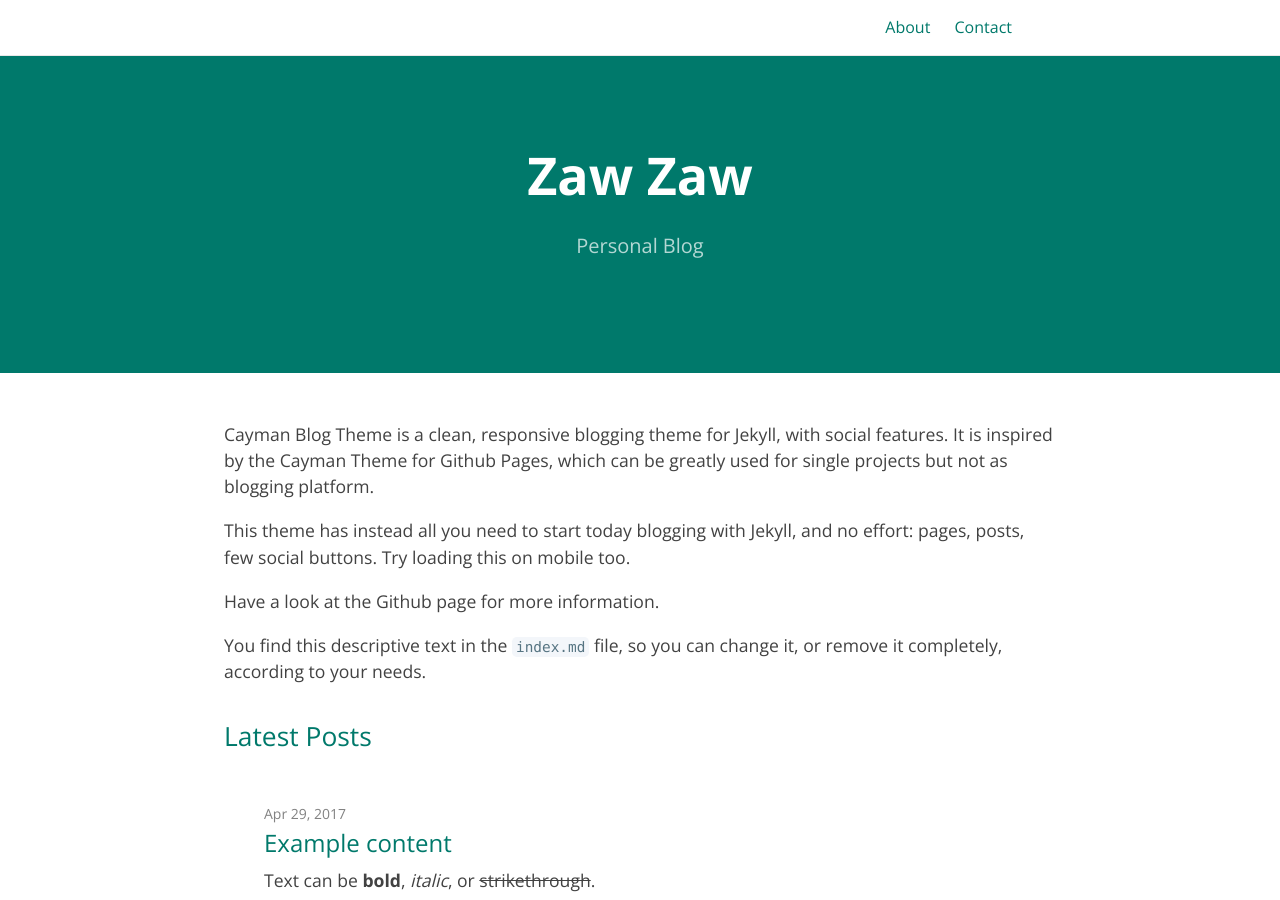
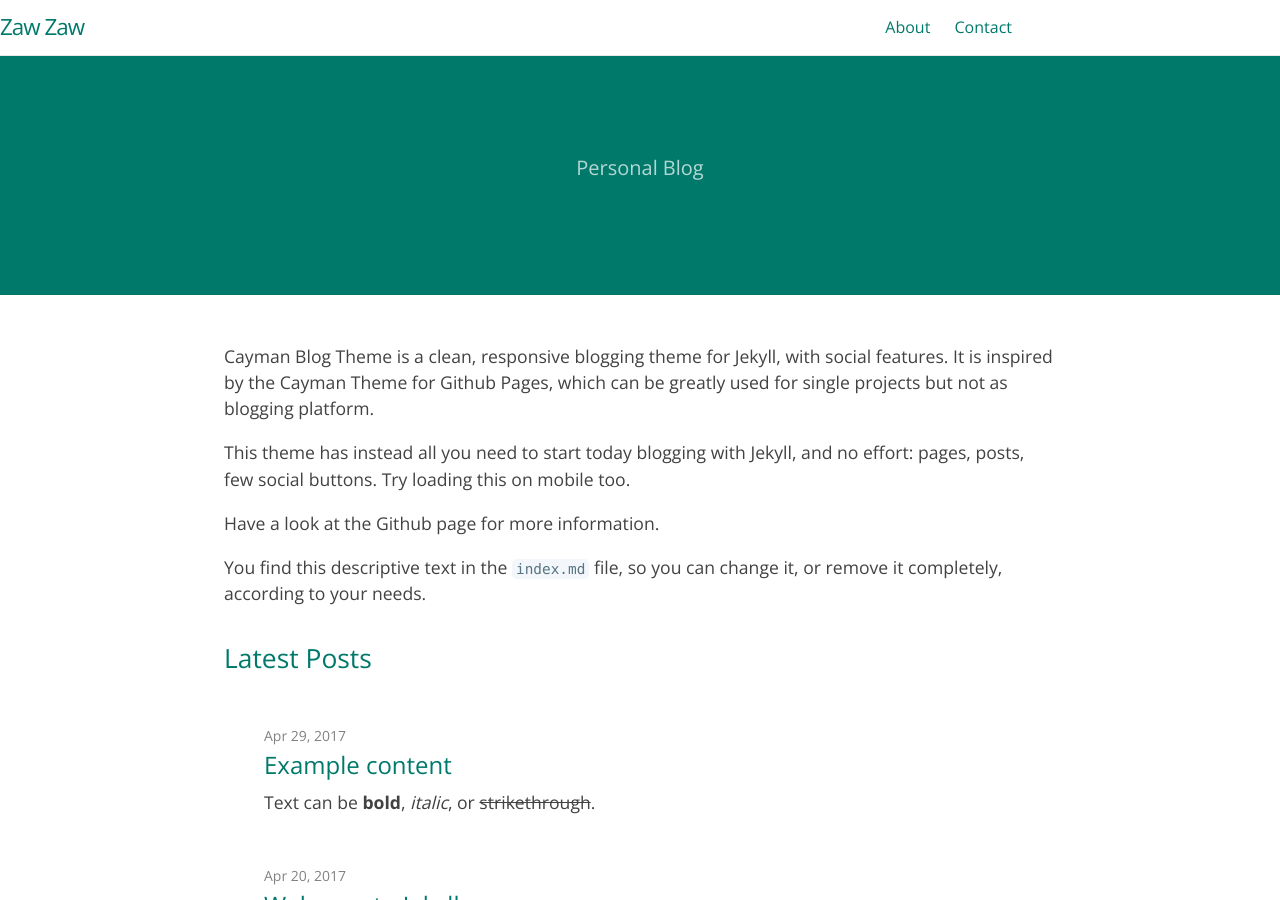
Before and after one commit to zawzaww/zawzaww.github.io, a Jekyll site: the page built from index.md, in a window 1280 px wide and 900 px high. Built offline with Jekyll 4.4.1, drawn with Linux system fonts in a browser that asks for light colours.

Commit message:
_layouts: default: Add site title name for head

```diff
--- a/_layouts/default.html
+++ b/_layouts/default.html
@@ -9,11 +9,7 @@
     <meta name="viewport" content="width=device-width, initial-scale=1, maximum-scale=1">
     <meta name="theme-color" content="#FFFFFF">
 
-    {% if page.title %}
-      {% assign page-title = page.title | escape %}
-    {% else %}
-      {% assign page-title = site.title | escape %}
-    {% endif %}
+    <a class="site-title" href="{{ "/" | relative_url }}">{{ site.title | escape }}</a>
 
     <title>{{ page-title }}</title>
 
```
